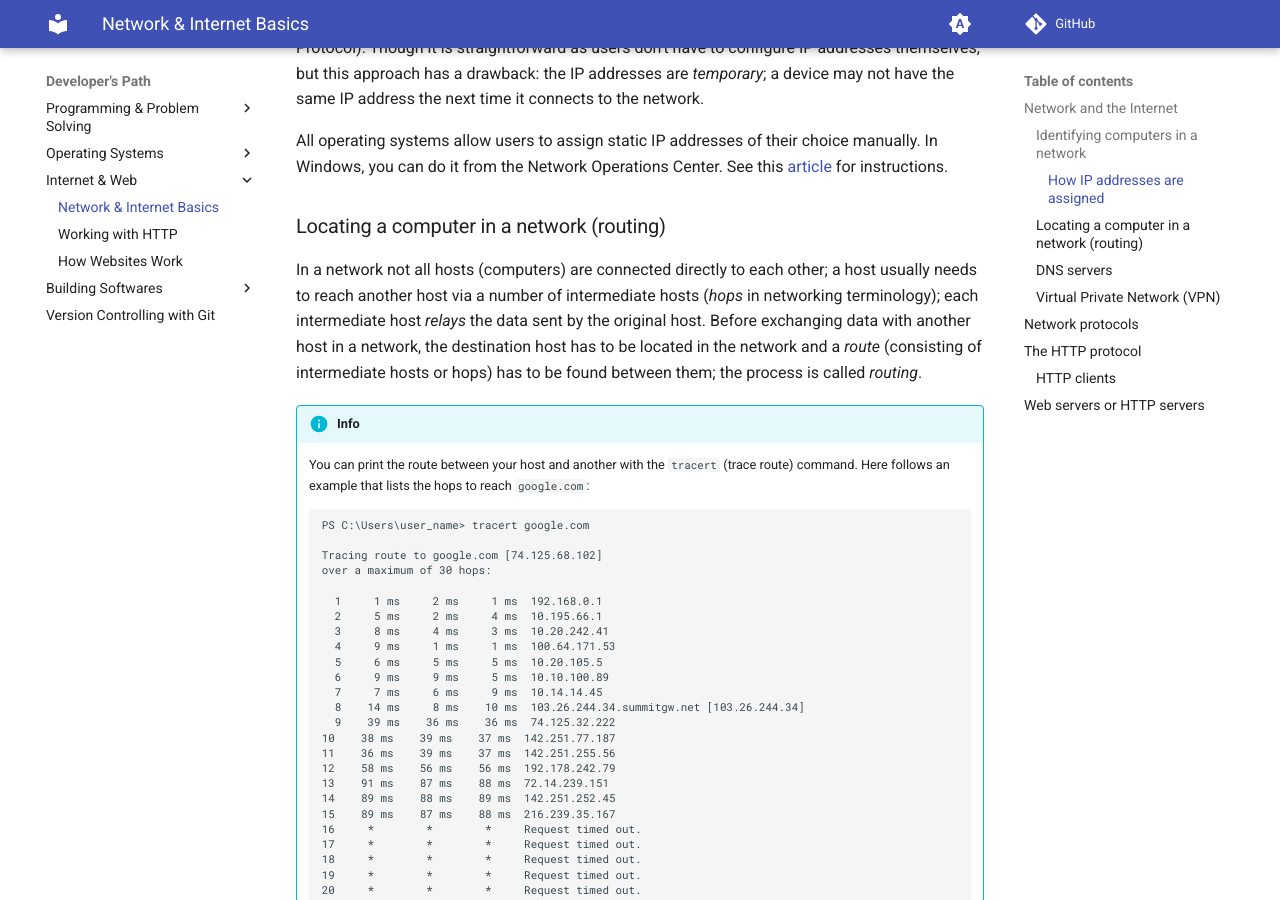
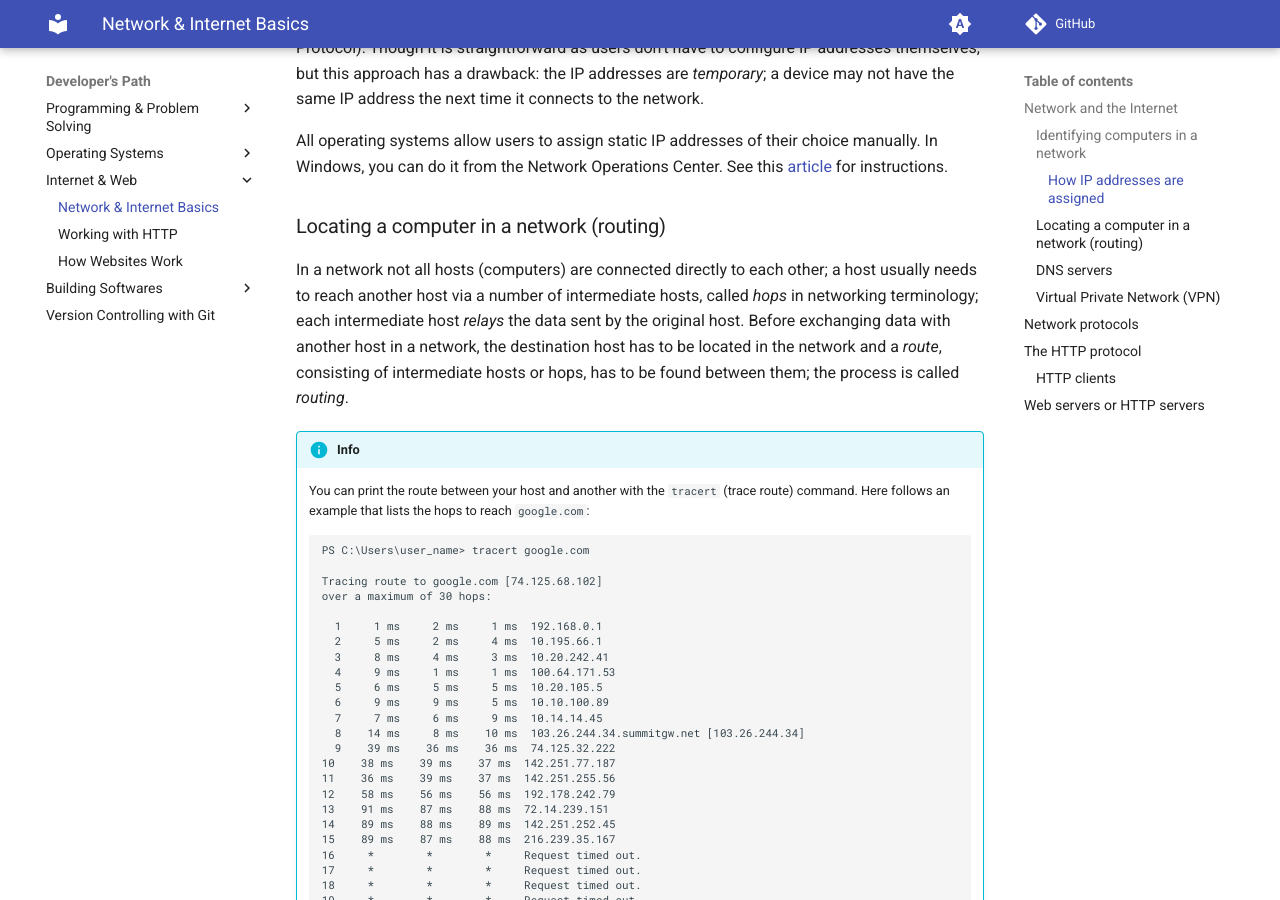
Before and after one commit to gharials/dev-path, an MkDocs documentation site: the page built from docs/internet-web/network-internet-basics.md, in a window 1280 px wide and 900 px high, scrolled down 1495 px. Built offline with MkDocs 1.6.1 and Material for MkDocs 9.7.7, drawn with Linux system fonts in a browser that asks for light colours; comment, search, counter and statistics services are not loaded; some of the changed text lies outside the part shown.

Commit message:
network-internet-basics: - cross reference to How Web Servers work. - copy edit.

```diff
--- a/docs/internet-web/network-internet-basics.md
+++ b/docs/internet-web/network-internet-basics.md
@@ -49,7 +49,7 @@ All operating systems allow users to assign static IP addresses of their choice
 
 ### Locating a computer in a network (routing)
 
-In a network not all hosts (computers) are connected directly to each other; a host usually needs to reach another host via a number of intermediate hosts (_hops_ in networking terminology); each intermediate host _relays_ the data sent by the original host. Before exchanging data with another host in a network, the destination host has to be located in the network and a _route_ (consisting of intermediate hosts or hops) has to be found between them; the process is called _routing_.
+In a network not all hosts (computers) are connected directly to each other; a host usually needs to reach another host via a number of intermediate hosts, called _hops_ in networking terminology; each intermediate host _relays_ the data sent by the original host. Before exchanging data with another host in a network, the destination host has to be located in the network and a _route_, consisting of intermediate hosts or hops, has to be found between them; the process is called _routing_.
 
 !!! info
     You can print the route between your host and another with the `tracert` (trace route) command. Here follows an example that lists the hops to reach `google.com`:
```
Also changed, not shown: other parts of docs/internet-web/network-internet-basics.md (+1 -1 lines).
